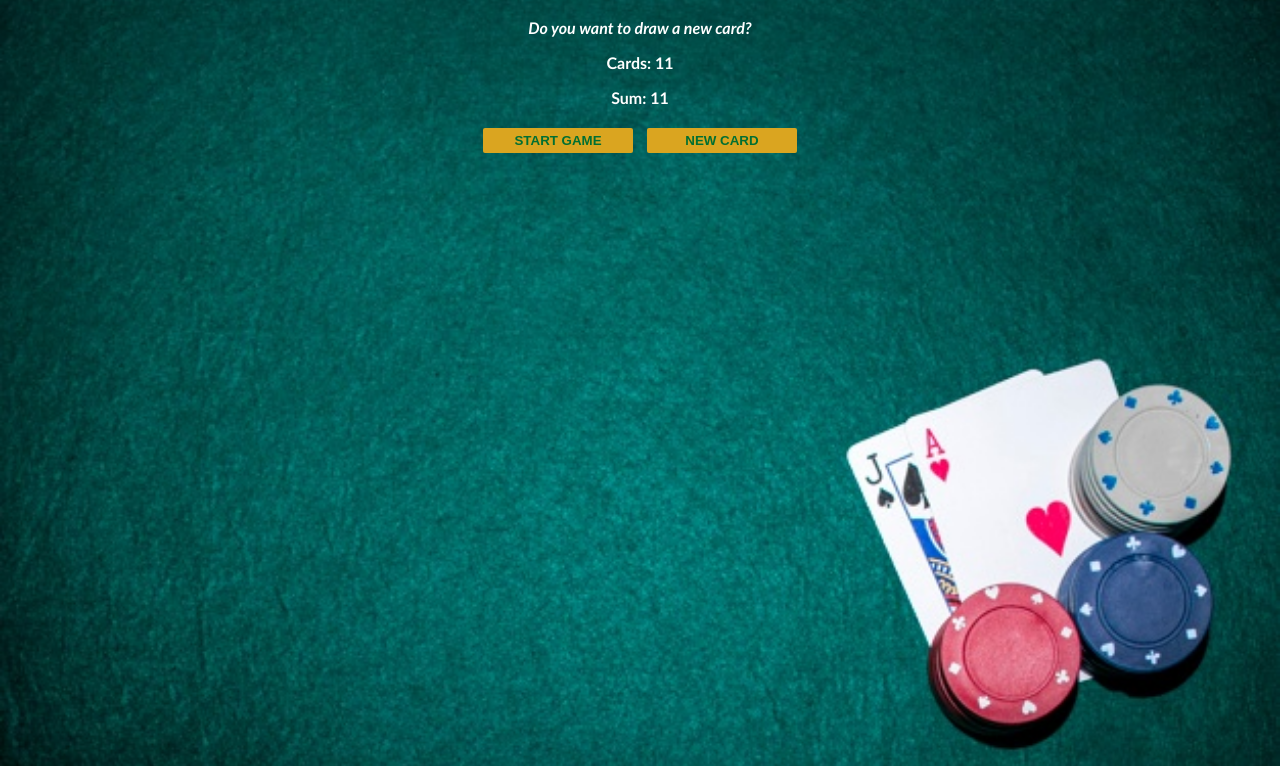
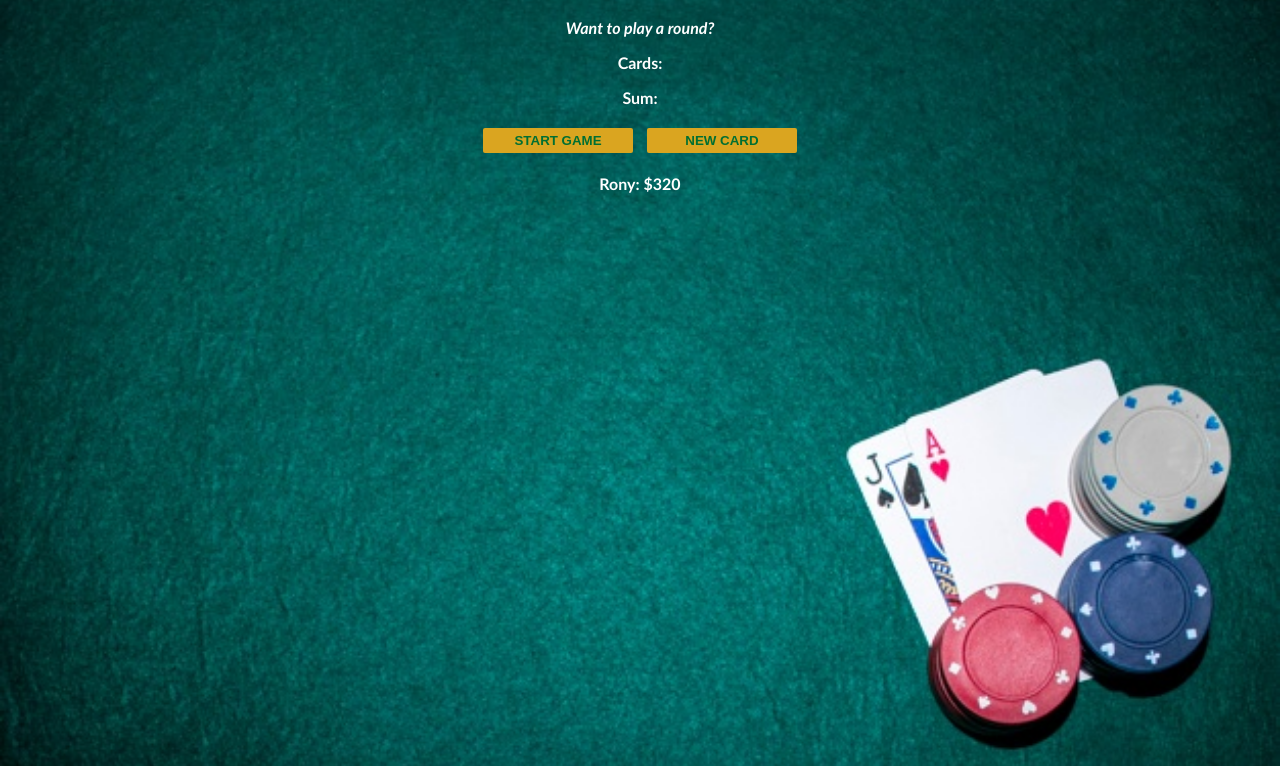
Before and after one commit to Rony-Kaseyani/blackjack, a plain HTML site: page index.html in a window 1280 px wide. Both pictures are taken after a click on the button "NEW CARD". Shown: the part 50-816 px from the top of the page. Drawn offline with Linux system fonts and the light colour scheme.

Commit message:
added player object

```diff
--- a/index.html
+++ b/index.html
@@ -11,6 +11,7 @@
     <p id="sum-el">Sum:</p>
     <button onclick="startGame()">START GAME</button>
     <button onClick="newCard()">NEW CARD</button>
+    <p id="player-el"></p>
     <script src="index.js"></script>
 </body>
 
--- a/index.js
+++ b/index.js
@@ -1,3 +1,7 @@
+let player = {
+  name: "Rony",
+  chips: 320,
+};
 let cards = [];
 let sum = 0;
 let hasBlackJack = false;
@@ -6,6 +10,9 @@ let message = "";
 let messageEl = document.getElementById("message-el");
 let sumEl = document.getElementById("sum-el");
 let cardsEl = document.getElementById("cards-el");
+
+let playerEl = document.getElementById("player-el");
+playerEl.textContent = player.name + ": $" + player.chips;
 
 function getRandomCard() {
   let randomCard = Math.floor(Math.random() * 13) + 1;
@@ -51,8 +58,10 @@ function renderGame() {
 }
 
 function newCard() {
-  let card = getRandomCard();
-  sum += card;
-  cards.push(card);
-  renderGame();
+  if (isAlive && !hasBlackJack) {
+    let card = getRandomCard();
+    sum += card;
+    cards.push(card);
+    renderGame();
+  }
 }
```
